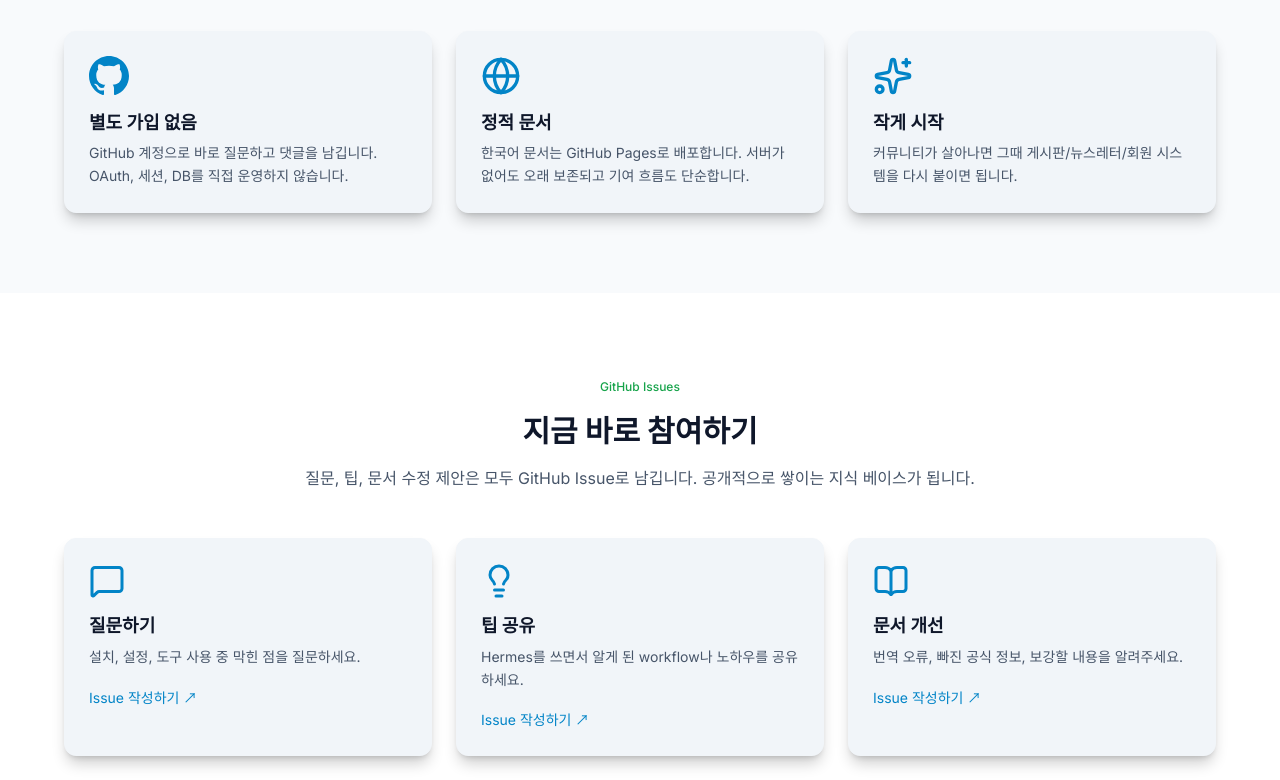
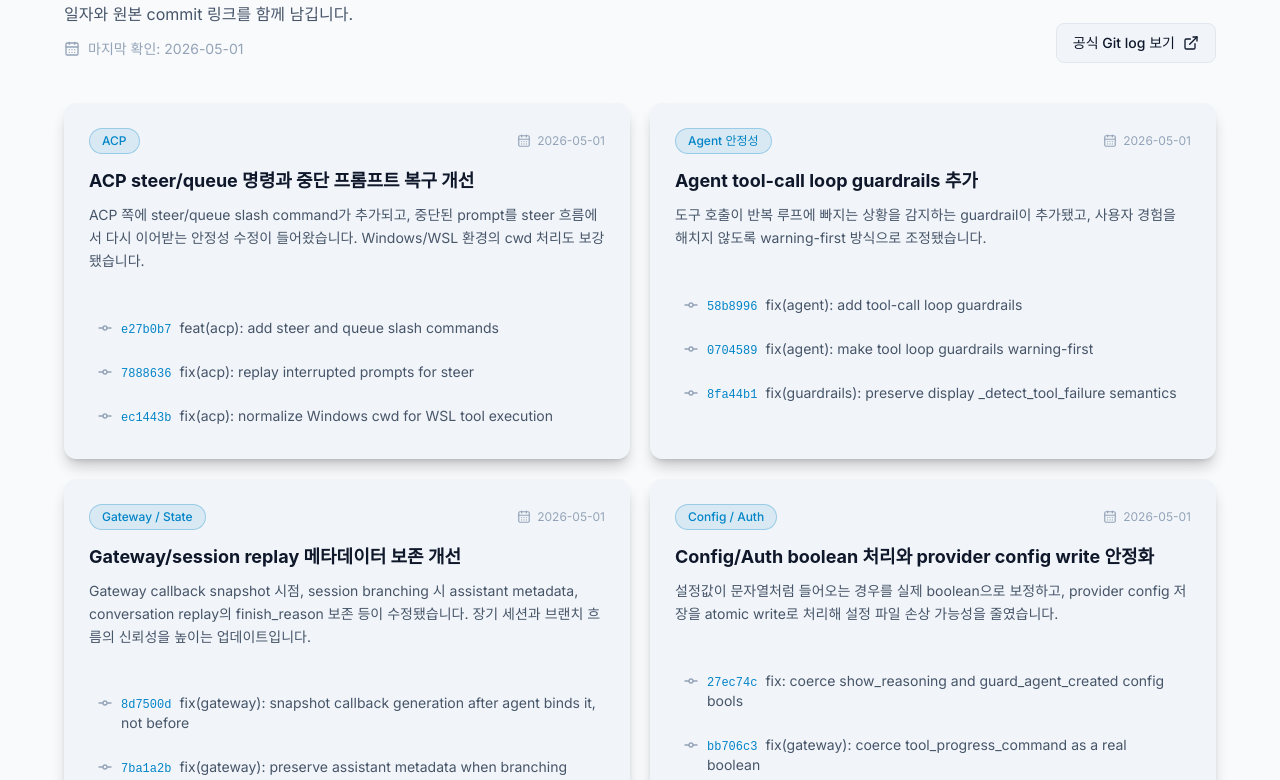
Before and after one commit to tmdgusya/hermes-ko, a Next.js app: page / in a window 1280 px wide. Shown: the part 1897-2677 px from the top of the page. Built offline with nearby package versions, Linux system fonts and the light colour scheme.

Commit message:
Add recent Hermes git log updates

```diff
--- a/app/page.tsx
+++ b/app/page.tsx
@@ -5,6 +5,7 @@
 import Card from "@/components/ui/Card";
 import Badge from "@/components/ui/Badge";
 import ThreadsHighlights from "@/components/operator/ThreadsHighlights";
+import HermesUpdates from "@/components/operator/HermesUpdates";
 import { newIssueUrl, siteConfig, withBasePath } from "@/lib/site";
 
 const issueActions = [
@@ -81,6 +82,8 @@
       </section>
 
       <ThreadsHighlights />
+
+      <HermesUpdates />
 
       <section className="py-20 px-4 bg-surface-dark-alt/50">
         <div className="max-w-6xl mx-auto">
--- /dev/null
+++ b/components/operator/HermesUpdates.tsx
@@ -0,0 +1,75 @@
+import { CalendarDays, ExternalLink, GitCommitHorizontal } from "lucide-react";
+import Card from "@/components/ui/Card";
+import Badge from "@/components/ui/Badge";
+import Button from "@/components/ui/Button";
+import { hermesUpdates, hermesUpdatesLastChecked, hermesUpdatesSourceUrl } from "@/lib/hermesUpdates";
+
+export default function HermesUpdates() {
+  return (
+    <section className="py-20 px-4 bg-surface-dark-alt/50">
+      <div className="max-w-6xl mx-auto">
+        <div className="flex flex-col gap-4 md:flex-row md:items-end md:justify-between mb-10">
+          <div className="max-w-2xl">
+            <Badge variant="success" className="mb-4">Official Git log</Badge>
+            <h2 className="text-3xl font-bold font-heading text-text-primary mb-4">
+              Hermes 최근 업데이트
+            </h2>
+            <p className="text-text-secondary leading-relaxed">
+              공식 Hermes Agent 저장소의 최근 commit log를 보고, 한국어로 읽기 쉽게 묶었습니다.
+              업데이트 일자와 원본 commit 링크를 함께 남깁니다.
+            </p>
+            <p className="mt-3 inline-flex items-center gap-2 text-sm text-text-disabled">
+              <CalendarDays className="h-4 w-4" />
+              마지막 확인: {hermesUpdatesLastChecked}
+            </p>
+          </div>
+          <a href={hermesUpdatesSourceUrl} target="_blank" rel="noopener noreferrer">
+            <Button variant="secondary">
+              공식 Git log 보기
+              <ExternalLink className="h-4 w-4" />
+            </Button>
+          </a>
+        </div>
+
+        <div className="grid grid-cols-1 lg:grid-cols-2 gap-5">
+          {hermesUpdates.map((update) => (
+            <Card key={update.title} variant="elevated" className="h-full">
+              <div className="mb-4 flex flex-wrap items-center justify-between gap-3">
+                <span className="rounded-full border border-hermes-primary/30 bg-hermes-primary/10 px-3 py-1 text-xs font-medium text-hermes-primary">
+                  {update.category}
+                </span>
+                <span className="inline-flex items-center gap-1.5 text-xs text-text-disabled">
+                  <CalendarDays className="h-3.5 w-3.5" />
+                  {update.date}
+                </span>
+              </div>
+              <h3 className="font-heading text-lg font-semibold text-text-primary mb-3 leading-snug">
+                {update.title}
+              </h3>
+              <p className="text-sm text-text-secondary leading-relaxed mb-5">
+                {update.summary}
+              </p>
+              <div className="space-y-2 border-t border-gray-80 pt-4">
+                {update.commits.map((commit) => (
+                  <a
+                    key={commit.sha}
+                    href={commit.href}
+                    target="_blank"
+                    rel="noopener noreferrer"
+                    className="group flex items-start gap-2 rounded-xl px-2 py-2 transition-colors hover:bg-surface-dark-alt"
+                  >
+                    <GitCommitHorizontal className="mt-0.5 h-4 w-4 shrink-0 text-text-disabled group-hover:text-hermes-primary" />
+                    <span className="min-w-0 text-sm">
+                      <span className="font-mono text-xs text-hermes-primary">{commit.sha}</span>
+                      <span className="ml-2 text-text-secondary group-hover:text-text-primary">{commit.message}</span>
+                    </span>
+                  </a>
+                ))}
+              </div>
+            </Card>
+          ))}
+        </div>
+      </div>
+    </section>
+  );
+}
--- /dev/null
+++ b/lib/hermesUpdates.ts
@@ -0,0 +1,114 @@
+export type HermesUpdate = {
+  date: string;
+  title: string;
+  summary: string;
+  category: string;
+  commits: Array<{
+    sha: string;
+    message: string;
+    href: string;
+  }>;
+};
+
+export const hermesUpdatesLastChecked = "2026-05-01";
+
+export const hermesUpdatesSourceUrl = "https://github.com/NousResearch/hermes-agent/commits/main";
+
+export const hermesUpdates: HermesUpdate[] = [
+  {
+    date: "2026-05-01",
+    title: "ACP steer/queue 명령과 중단 프롬프트 복구 개선",
+    category: "ACP",
+    summary:
+      "ACP 쪽에 steer/queue slash command가 추가되고, 중단된 prompt를 steer 흐름에서 다시 이어받는 안정성 수정이 들어왔습니다. Windows/WSL 환경의 cwd 처리도 보강됐습니다.",
+    commits: [
+      {
+        sha: "e27b0b7",
+        message: "feat(acp): add steer and queue slash commands",
+        href: "https://github.com/NousResearch/hermes-agent/commit/e27b0b76517c903541af20d0bd606fa7b3c83005",
+      },
+      {
+        sha: "7888636",
+        message: "fix(acp): replay interrupted prompts for steer",
+        href: "https://github.com/NousResearch/hermes-agent/commit/78886365c2a04f3367028190b71c5b4a96433279",
+      },
+      {
+        sha: "ec1443b",
+        message: "fix(acp): normalize Windows cwd for WSL tool execution",
+        href: "https://github.com/NousResearch/hermes-agent/commit/ec1443b9f106bf0c4e83669d9abea8ecf934fb3d",
+      },
+    ],
+  },
+  {
+    date: "2026-05-01",
+    title: "Agent tool-call loop guardrails 추가",
+    category: "Agent 안정성",
+    summary:
+      "도구 호출이 반복 루프에 빠지는 상황을 감지하는 guardrail이 추가됐고, 사용자 경험을 해치지 않도록 warning-first 방식으로 조정됐습니다.",
+    commits: [
+      {
+        sha: "58b8996",
+        message: "fix(agent): add tool-call loop guardrails",
+        href: "https://github.com/NousResearch/hermes-agent/commit/58b89965c8c4489db817be737eb4e458df0a8e06",
+      },
+      {
+        sha: "0704589",
+        message: "fix(agent): make tool loop guardrails warning-first",
+        href: "https://github.com/NousResearch/hermes-agent/commit/0704589ceb1365c1b7aefff382923ed28380714e",
+      },
+      {
+        sha: "8fa44b1",
+        message: "fix(guardrails): preserve display _detect_tool_failure semantics",
+        href: "https://github.com/NousResearch/hermes-agent/commit/8fa44b17247efa8cae6b0f155e036e1bdf4d7da8",
+      },
+    ],
+  },
+  {
+    date: "2026-05-01",
+    title: "Gateway/session replay 메타데이터 보존 개선",
+    category: "Gateway / State",
+    summary:
+      "Gateway callback snapshot 시점, session branching 시 assistant metadata, conversation replay의 finish_reason 보존 등이 수정됐습니다. 장기 세션과 브랜치 흐름의 신뢰성을 높이는 업데이트입니다.",
+    commits: [
+      {
+        sha: "8d7500d",
+        message: "fix(gateway): snapshot callback generation after agent binds it, not before",
+        href: "https://github.com/NousResearch/hermes-agent/commit/8d7500d80d1e20f963d531bb459c36c6922b2ad3",
+      },
+      {
+        sha: "7ba1a2b",
+        message: "fix(gateway): preserve assistant metadata when branching sessions",
+        href: "https://github.com/NousResearch/hermes-agent/commit/7ba1a2b3df0cc6ebb5de37ded726ca3281a04a14",
+      },
+      {
+        sha: "a94841e",
+        message: "fix(state): include finish_reason in conversation replay",
+        href: "https://github.com/NousResearch/hermes-agent/commit/a94841eaa0a89bde990fe76743f1aa7ddb6866bb",
+      },
+    ],
+  },
+  {
+    date: "2026-05-01",
+    title: "Config/Auth boolean 처리와 provider config write 안정화",
+    category: "Config / Auth",
+    summary:
+      "설정값이 문자열처럼 들어오는 경우를 실제 boolean으로 보정하고, provider config 저장을 atomic write로 처리해 설정 파일 손상 가능성을 줄였습니다.",
+    commits: [
+      {
+        sha: "27ec74c",
+        message: "fix: coerce show_reasoning and guard_agent_created config bools",
+        href: "https://github.com/NousResearch/hermes-agent/commit/27ec74c68a16d411f1184dfae45d139dda33d6d5",
+      },
+      {
+        sha: "bb706c3",
+        message: "fix(gateway): coerce tool_progress_command as a real boolean",
+        href: "https://github.com/NousResearch/hermes-agent/commit/bb706c3f38600cefdd651583220b8da1f980e3e3",
+      },
+      {
+        sha: "5536651",
+        message: "fix(auth): make provider config writes atomic",
+        href: "https://github.com/NousResearch/hermes-agent/commit/55366510e55a9a15cbba3d7e59667d215d4b9a26",
+      },
+    ],
+  },
+];
```
